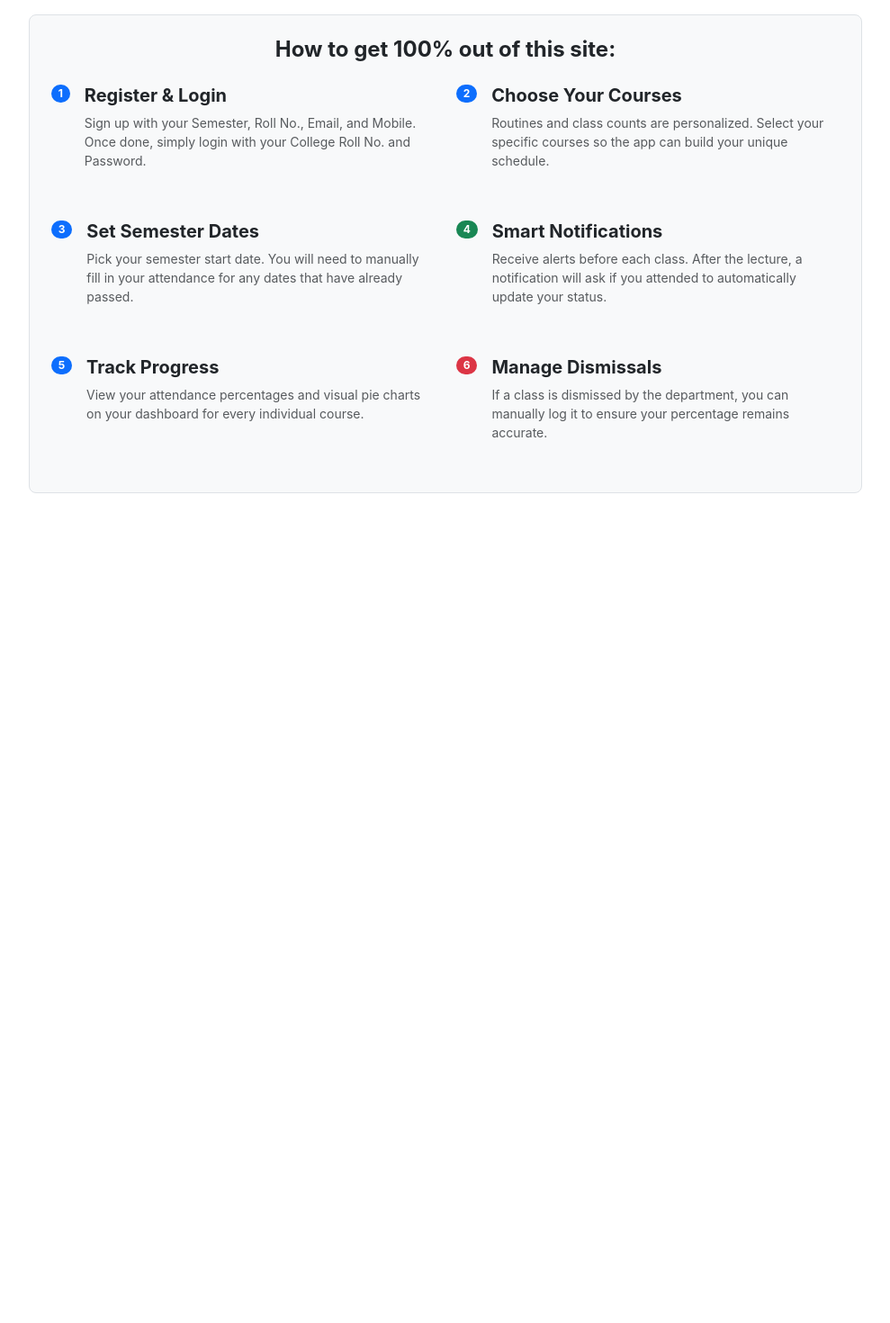
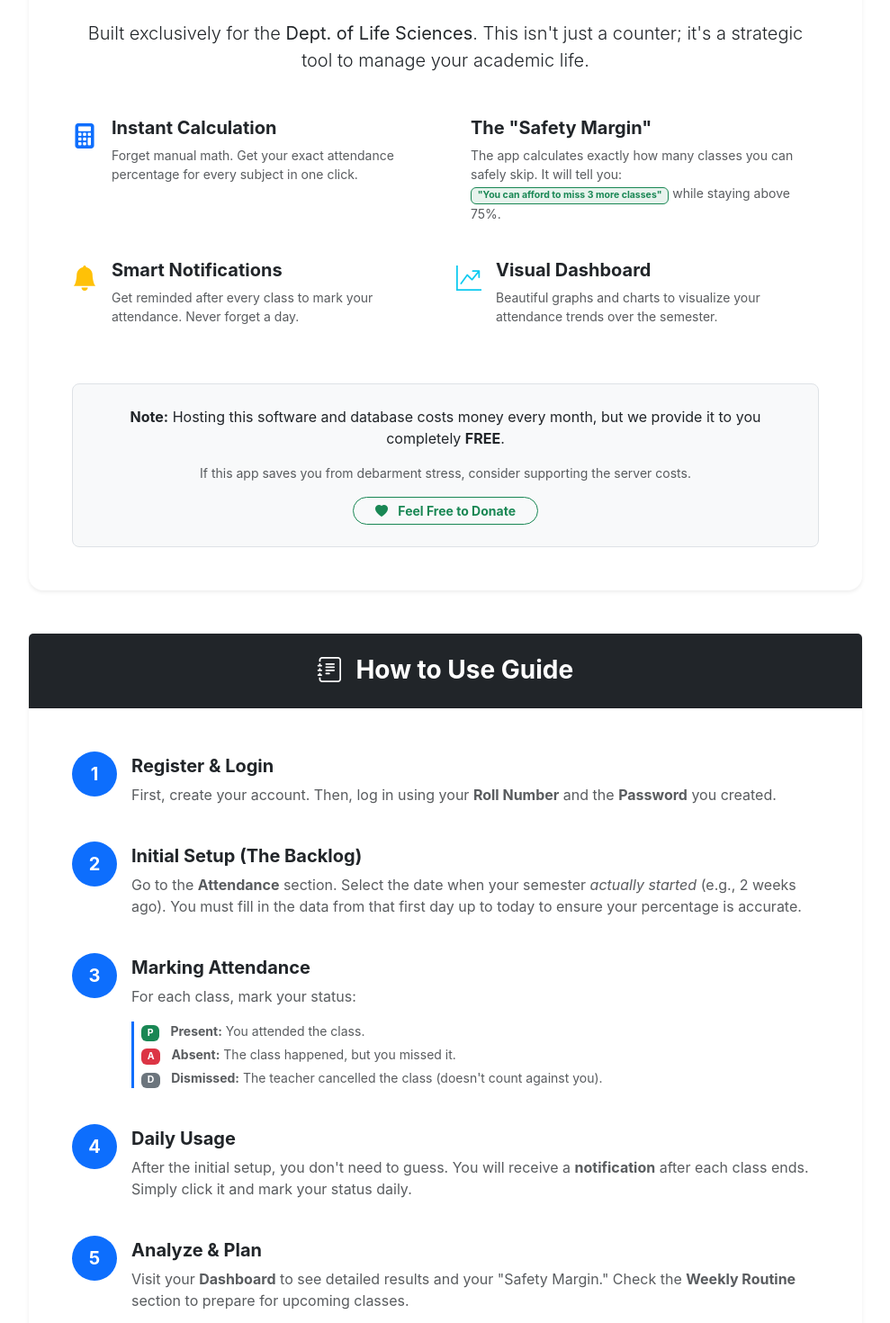
Before and after one commit to avirup04/rkmrc_attendance, a React (Create React App) app: page /about in a window 1280 px wide. Shown: the part 380-1850 px from the top of the page at 90% size, without its empty margins (145-1134 px from the left). Before the commit the page ends 976 px from the top, so only its background shows below. Built offline with nearby package versions, Linux system fonts and the light colour scheme.

Commit message:
did tweaks

```diff
--- a/src/components/About.js
+++ b/src/components/About.js
@@ -1,90 +1,180 @@
-import React from 'react'
+import React from 'react';
+import { Link } from 'react-router-dom';
 
 export default function About(props) {
   return (
     <div className='container my-5'>
       <div className='row justify-content-center'>
         <div className='col-lg-10'>
+
+          {/* Header */}
           <div className='text-center mb-5'>
-            <i className='bi bi-info-circle text-primary' style={{ fontSize: "3rem" }}></i>
-            <h2 className='display-6 fw-bold mt-3'>About Our Project</h2>
-            <p className='lead mt-4'>
-              This attendance tracker was built specifically for the <strong>{props.dept}</strong> at RKMRC.
-              Its goal is to help us track our daily lectures and avoid debarment.
-            </p>
+            <h1 className='display-5 fw-bold'>About & Guide</h1>
+            <p className='text-muted lead'>Everything you need to know about RKMRC Attendance Tracker</p>
           </div>
 
-          <div className='p-4 bg-light border rounded-3 mt-4'>
-            <h3 className='h4 fw-bold mb-4 text-center'>How to get 100% out of this site:</h3>
+          {/* =================================================================================
+             CARD 1: ABOUT THE PROJECT (Features, Donation, & The "Magic" Calculation)
+             ================================================================================= */}
+          <div className='card shadow-sm border-0 rounded-4 mb-5 overflow-hidden'>
+            <div className='card-header bg-primary text-white p-4 text-center'>
+              <h3 className='fw-bold mb-0'><i className="bi bi-stars me-2"></i> Why Use This App?</h3>
+            </div>
 
-            <div className='row g-4'>
-              {/* Step 1 & 2: Registration & Login */}
+            <div className='card-body p-4 p-md-5'>
+              <p className='lead text-center mb-5'>
+                Built exclusively for the <strong>{props.dept || "Dept. of Life Sciences"}</strong>.
+                This isn't just a counter; it's a strategic tool to manage your academic life.
+              </p>
+
+              <div className='row g-4 mb-5'>
+                {/* Feature 1 */}
                 <div className='col-md-6'>
-                <div className='d-flex align-items-start mb-3'>
-                  <div className='badge bg-primary rounded-pill me-3'>1</div>
+                  <div className='d-flex'>
+                    <i className="bi bi-calculator-fill text-primary fs-3 me-3"></i>
                     <div>
-                    <h5 className='fw-bold'>Register & Login</h5>
-                    <p className='text-muted small'>Sign up with your Semester, Roll No., Email, and Mobile. Once done, simply login with your College Roll No. and Password.</p>
+                      <h5 className='fw-bold'>Instant Calculation</h5>
+                      <p className='text-muted small'>Forget manual math. Get your exact attendance percentage for every subject in one click.</p>
                     </div>
                   </div>
                 </div>
 
-              {/* Step 3: Course Selection */}
+                {/* Feature 2: THE HIGHLIGHT */}
                 <div className='col-md-6'>
-                <div className='d-flex align-items-start mb-3'>
-                  <div className='badge bg-primary rounded-pill me-3'>2</div>
+                  <div className='d-flex'>
+                    <i className="bi bi-shield-check-fill text-success fs-3 me-3"></i>
                     <div>
-                    <h5 className='fw-bold'>Choose Your Courses</h5>
-                    <p className='text-muted small'>Routines and class counts are personalized. Select your specific courses so the app can build your unique schedule.</p>
+                      <h5 className='fw-bold'>The "Safety Margin"</h5>
+                      <p className='text-muted small'>
+                        The app calculates exactly how many classes you can safely skip.
+                        It will tell you: <span className="badge bg-success bg-opacity-10 text-success border border-success">"You can afford to miss 3 more classes"</span> while staying above 75%.
+                      </p>
                     </div>
                   </div>
                 </div>
 
-              {/* Step 4: Initial Setup */}
+                {/* Feature 3 */}
                 <div className='col-md-6'>
-                <div className='d-flex align-items-start mb-3'>
-                  <div className='badge bg-primary rounded-pill me-3'>3</div>
+                  <div className='d-flex'>
+                    <i className="bi bi-bell-fill text-warning fs-3 me-3"></i>
                     <div>
-                    <h5 className='fw-bold'>Set Semester Dates</h5>
-                    <p className='text-muted small'>Pick your semester start date. You will need to manually fill in your attendance for any dates that have already passed.</p>
+                      <h5 className='fw-bold'>Smart Notifications</h5>
+                      <p className='text-muted small'>Get reminded after every class to mark your attendance. Never forget a day.</p>
                     </div>
                   </div>
                 </div>
 
-              {/* Step 5: Automated Notifications */}
+                {/* Feature 4 */}
                 <div className='col-md-6'>
-                <div className='d-flex align-items-start mb-3'>
-                  <div className='badge bg-success rounded-pill me-3'>4</div>
+                  <div className='d-flex'>
+                    <i className="bi bi-graph-up-arrow text-info fs-3 me-3"></i>
                     <div>
-                    <h5 className='fw-bold'>Smart Notifications</h5>
-                    <p className='text-muted small'>Receive alerts before each class. After the lecture, a notification will ask if you attended to automatically update your status.</p>
+                      <h5 className='fw-bold'>Visual Dashboard</h5>
+                      <p className='text-muted small'>Beautiful graphs and charts to visualize your attendance trends over the semester.</p>
+                    </div>
                   </div>
                 </div>
               </div>
 
-              {/* Step 6: Dashboard & Pie Charts */}
-              <div className='col-md-6'>
-                <div className='d-flex align-items-start mb-3'>
-                  <div className='badge bg-primary rounded-pill me-3'>5</div>
-                  <div>
-                    <h5 className='fw-bold'>Track Progress</h5>
-                    <p className='text-muted small'>View your attendance percentages and visual pie charts on your dashboard for every individual course.</p>
+              {/* DONATION SECTION */}
+              <div className='bg-light p-4 rounded-3 border border-dashed text-center'>
+                <p className='mb-3'>
+                  <strong>Note:</strong> Hosting this software and database costs money every month,
+                  but we provide it to you completely <strong>FREE</strong>.
+                </p>
+                <p className='text-muted small mb-3'>
+                  If this app saves you from debarment stress, consider supporting the server costs.
+                </p>
+                <Link to="/donate" className='btn btn-outline-success btn-sm rounded-pill px-4 fw-bold'>
+                  <i className="bi bi-heart-fill me-2"></i> Feel Free to Donate
+                </Link>
               </div>
             </div>
           </div>
 
-              {/* Step 7: Dismissed Classes */}
-              <div className='col-md-6'>
-                <div className='d-flex align-items-start mb-3'>
-                  <div className='badge bg-danger rounded-pill me-3'>6</div>
-                  <div>
-                    <h5 className='fw-bold'>Manage Dismissals</h5>
-                    <p className='text-muted small'>If a class is dismissed by the department, you can manually log it to ensure your percentage remains accurate.</p>
+
+          {/* =================================================================================
+             CARD 2: HOW TO USE (The Step-by-Step Guide)
+             ================================================================================= */}
+          <div className='card shadow-sm border-0 rounded-4'>
+            <div className='card-header bg-dark text-white p-4 text-center'>
+              <h3 className='fw-bold mb-0'><i className="bi bi-journal-text me-2"></i> How to Use Guide</h3>
+            </div>
+
+            <div className='card-body p-4 p-md-5'>
+
+              {/* STEP 1 & 2 */}
+              <div className='d-flex mb-4'>
+                <div className='flex-shrink-0'>
+                  <span className='badge bg-primary rounded-circle p-3 fs-5' style={{width: '50px', height:'50px', display:'flex', alignItems:'center', justifyContent:'center'}}>1</span>
+                </div>
+                <div className='ms-3 pt-1'>
+                  <h5 className='fw-bold'>Register & Login</h5>
+                  <p className='text-muted'>First, create your account. Then, log in using your <strong>Roll Number</strong> and the <strong>Password</strong> you created.</p>
                 </div>
               </div>
+
+              {/* STEP 3 & 4 */}
+              <div className='d-flex mb-4'>
+                <div className='flex-shrink-0'>
+                  <span className='badge bg-primary rounded-circle p-3 fs-5' style={{width: '50px', height:'50px', display:'flex', alignItems:'center', justifyContent:'center'}}>2</span>
+                </div>
+                <div className='ms-3 pt-1'>
+                  <h5 className='fw-bold'>Initial Setup (The Backlog)</h5>
+                  <p className='text-muted'>
+                    Go to the <strong>Attendance</strong> section. Select the date when your semester <em>actually started</em> (e.g., 2 weeks ago).
+                    You must fill in the data from that first day up to today to ensure your percentage is accurate.
+                  </p>
                 </div>
               </div>
+
+              {/* STEP 5 */}
+              <div className='d-flex mb-4'>
+                <div className='flex-shrink-0'>
+                  <span className='badge bg-primary rounded-circle p-3 fs-5' style={{width: '50px', height:'50px', display:'flex', alignItems:'center', justifyContent:'center'}}>3</span>
                 </div>
+                <div className='ms-3 pt-1'>
+                  <h5 className='fw-bold'>Marking Attendance</h5>
+                  <p className='text-muted'>For each class, mark your status:</p>
+                  <ul className='list-unstyled small text-muted ps-2 border-start border-3 border-primary'>
+                    <li className='mb-1'><span className='badge bg-success me-2'>P</span> <strong>Present:</strong> You attended the class.</li>
+                    <li className='mb-1'><span className='badge bg-danger me-2'>A</span> <strong>Absent:</strong> The class happened, but you missed it.</li>
+                    <li><span className='badge bg-secondary me-2'>D</span> <strong>Dismissed:</strong> The teacher cancelled the class (doesn't count against you).</li>
+                  </ul>
+                </div>
+              </div>
+
+              {/* STEP 6 */}
+              <div className='d-flex mb-4'>
+                <div className='flex-shrink-0'>
+                  <span className='badge bg-primary rounded-circle p-3 fs-5' style={{width: '50px', height:'50px', display:'flex', alignItems:'center', justifyContent:'center'}}>4</span>
+                </div>
+                <div className='ms-3 pt-1'>
+                  <h5 className='fw-bold'>Daily Usage</h5>
+                  <p className='text-muted'>
+                    After the initial setup, you don't need to guess. You will receive a <strong>notification</strong> after each class ends.
+                    Simply click it and mark your status daily.
+                  </p>
+                </div>
+              </div>
+
+              {/* STEP 7 & 8 */}
+              <div className='d-flex'>
+                <div className='flex-shrink-0'>
+                  <span className='badge bg-primary rounded-circle p-3 fs-5' style={{width: '50px', height:'50px', display:'flex', alignItems:'center', justifyContent:'center'}}>5</span>
+                </div>
+                <div className='ms-3 pt-1'>
+                  <h5 className='fw-bold'>Analyze & Plan</h5>
+                  <p className='text-muted'>
+                    Visit your <strong>Dashboard</strong> to see detailed results and your "Safety Margin."
+                    Check the <strong>Weekly Routine</strong> section to prepare for upcoming classes.
+                  </p>
+                </div>
+              </div>
+
+            </div>
+          </div>
+
         </div>
       </div>
     </div>
```
Also changed, not shown: src/components/Donate.js (+30 -20 lines), src/assets/my-qr.png (added). Lines whose indentation alone changed are shown as unchanged.
